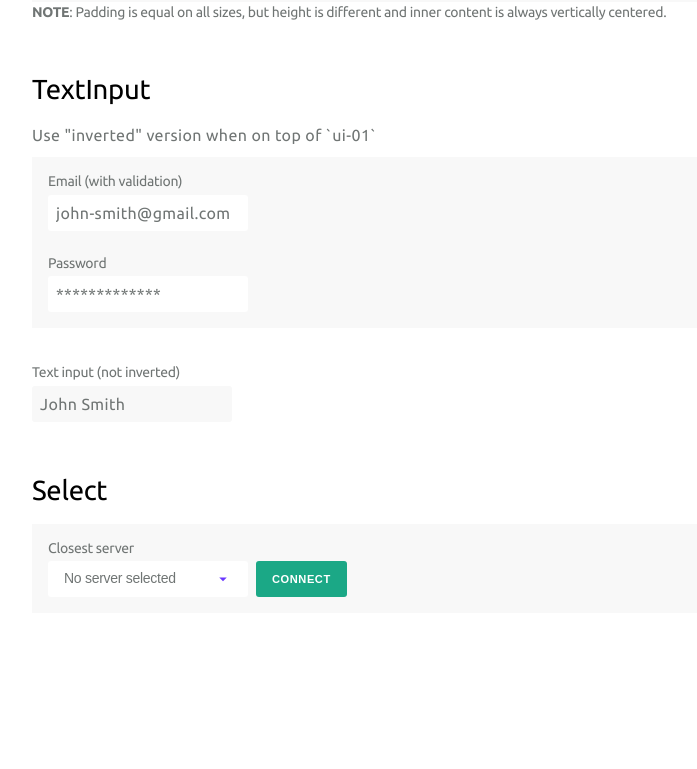
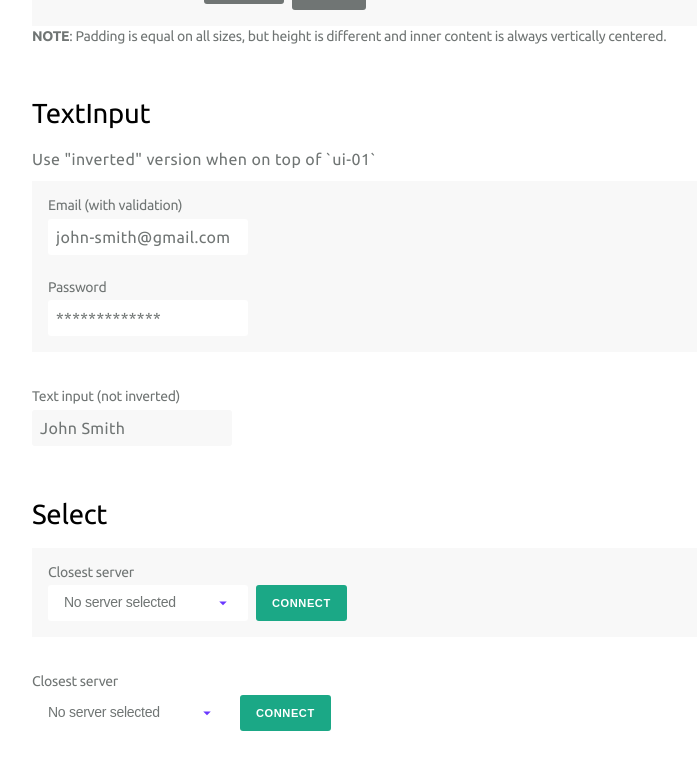
Before and after one commit to ryfylke-react-as/design, a React (Create React App) app: page / in a window 1280 px wide. Shown: the part 1279-2048 px from the top of the page, without its empty margins (124-821 px from the left). Built offline with nearby package versions, Linux system fonts and the light colour scheme.

Commit message:
chore: Small color updates

```diff
--- a/src/App.tsx
+++ b/src/App.tsx
@@ -382,6 +382,75 @@ function App() {
         </FormGroup>
       </HorizontalDivide>
       <hr />
+      <FormGroup
+        invalid={
+          ["", "no"].includes(selectVal)
+            ? ""
+            : "Latency too high! (180ms+)"
+        }
+      >
+        <Select
+          value={selectVal}
+          onChange={setSelectVal}
+          label="Closest server"
+          inverted
+          placeholder="No server selected"
+          invalid={
+            ["", "no"].includes(selectVal)
+              ? ""
+              : "Latency too high! (180ms+)"
+          }
+          options={[
+            {
+              id: "no",
+              text: "Norway",
+            },
+            {
+              id: "en",
+              text: "England",
+            },
+            {
+              id: "ir",
+              text: "Ireland",
+            },
+            {
+              id: "sw",
+              text: "Sweden",
+            },
+            {
+              id: "de",
+              text: "Denmark",
+            },
+            {
+              id: "fi",
+              text: "Finland",
+            },
+            {
+              id: "ge",
+              text: "Germany",
+            },
+            {
+              id: "ne",
+              text: "Netherlands",
+            },
+          ]}
+        />
+        <Button
+          onClick={() => {
+            setSelectVal("");
+            toast({
+              kind: "success",
+              text: "Connected",
+              icon: <Check />,
+            });
+          }}
+          size="field"
+          kind="primary"
+        >
+          Connect
+        </Button>
+      </FormGroup>
+      <hr />
       <hr />
       <hr />
     </Container>
@@ -403,7 +472,7 @@ const ColorGrid = styled.div`
   display: grid;
   grid-template-columns: 1fr 1fr 1fr 1fr;
   > div {
-    min-height: 50px;
+    padding: var(--s-04);
     display: grid;
     place-content: center;
     ${applyFontKind("code")}
--- a/src/tokens/colors.ts
+++ b/src/tokens/colors.ts
@@ -8,8 +8,8 @@ export const colors: {
     "ui-01": "#181b1a",
     "ui-02": "#3a403f",
     "ui-03": "#535757",
-    "ui-04": "#3a403f",
-    "ui-bg": "#000000",
+    "ui-04": "#717474",
+    "ui-bg": "#0f0f10",
     "text-01": "#fff",
     "text-02": "#cacad3",
     "text-03": "#000000",
```
